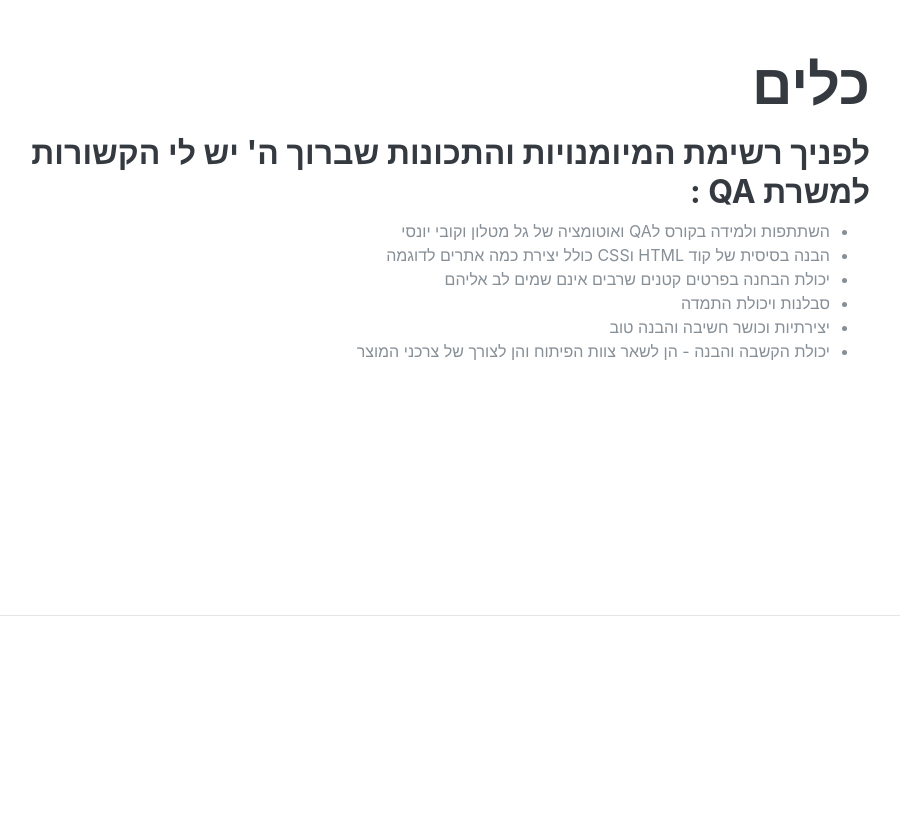
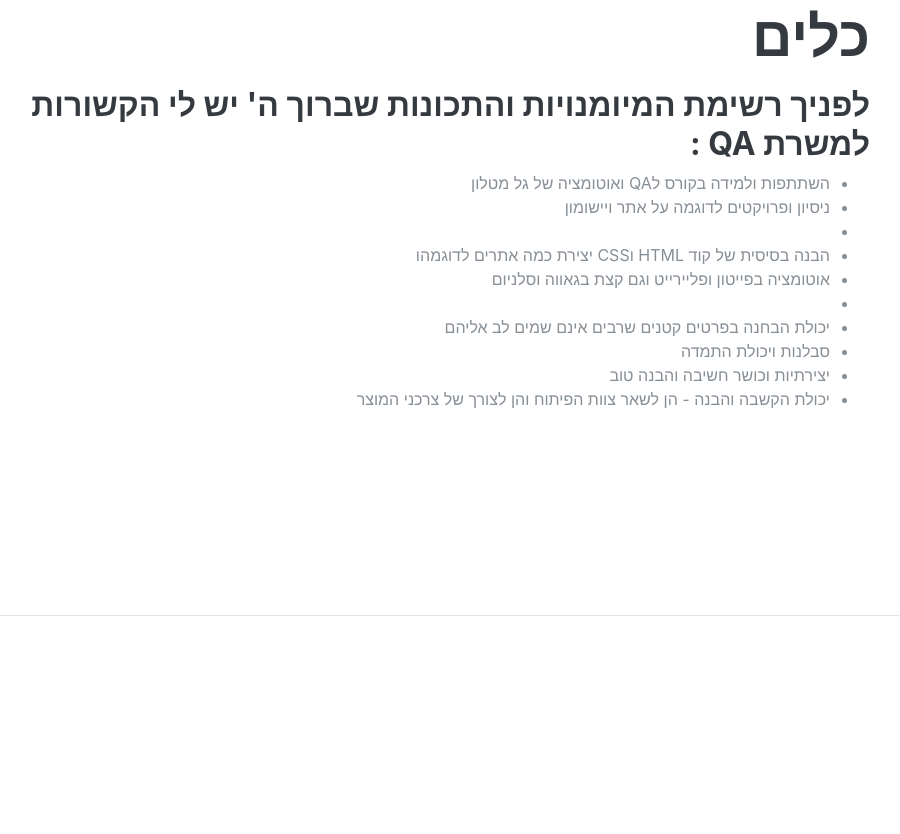
Before and after one commit to shilo-elshalem/MPC, a website with bundled scripts: page index.html in a window 1280 px wide. Shown: the part 986-1820 px from the top of the page, without its empty margins (362-1262 px from the left). Built offline with nearby package versions, Linux system fonts and the light colour scheme; files whose address does not match are found by name; a web font is replaced by a local one.

Commit message:
Update index.html

```diff
--- a/index.html
+++ b/index.html
@@ -225,8 +225,10 @@
         <h2 class="mb-3" ; style="text-align: right" ;>כלים</h2>
 			<h3 style="direction:rtl";> לפניך רשימת המיומנויות והתכונות שברוך ה' יש לי הקשורות למשרת QA :</h3>
 			<ul  dir="RTL" ; style="text-align: right" >
-				<li > השתתפות ולמידה בקורס לQA ואוטומציה של גל מטלון וקובי יונסי </li>
-				<li> הבנה בסיסית של קוד HTML וCSS כולל יצירת כמה אתרים לדוגמה </li>
+				<li > השתתפות ולמידה בקורס לQA ואוטומציה של גל מטלון </li>
+				<li> ניסיון ופרויקטים לדוגמה על אתר ויישומון <li>
+				<li> הבנה בסיסית של קוד HTML וCSS יצירת כמה אתרים לדוגמהו </li>
+				<li> אוטומציה בפייטון ופליירייט וגם קצת בגאווה וסלניום <li>
 				<li> יכולת הבחנה בפרטים קטנים שרבים אינם שמים לב אליהם </li>
 				<li> סבלנות ויכולת התמדה </li>
 				<li> יצירתיות וכושר חשיבה והבנה טוב </li>
@@ -300,12 +302,12 @@
       <div class="w-100">
         <h2 class="mb-5"> שירות צבאי </h2>
 			<p style="direction: rtl " ;>
-				את רוב שירותי הצבאי עשיתי בתור חובש במכון לרפואה ימית של חיל הים. <br>
+				את רוב שירותי הצבאי בסדיר עשיתי בתור חובש במכון לרפואה ימית של חיל הים. <br>
 				מכיוון שזה תפקיד לא כל כך מוכר אתאר אותו ממש ממש בקצרה - <br>
 				התפקיד כולל לבצע בדיקות רפואיות ולנהל את המידע הרפואי האישי בנושא רפואת צלילה בכל צה"ל ובעיקר בחיל הים. <br>
 				בנוסף התפקיד כולל טיפולי שגרה בכל חיילי צה"ל וטיפולי חירום בכל אזרחי הצפון אשר נזקקו לתא לחץ. <br>
 				זאת מלבד מגוון רחב של משימות נוספות שזכיתי לעשות בשירות. <br>
-				<!-- בסוף השירות קיבלתי גם תעודת הצטיינות מתת אלוף -->
+				<!-- בסוף השירות הסדיר וכן גם בשירות המילואים קיבלתי גם 2 תעודות הצטיינות מתתי אלוף -->
 
 			</p>
 				<!--<div class="resume-item d-flex flex-column flex-md-row justify-content-between">
```
